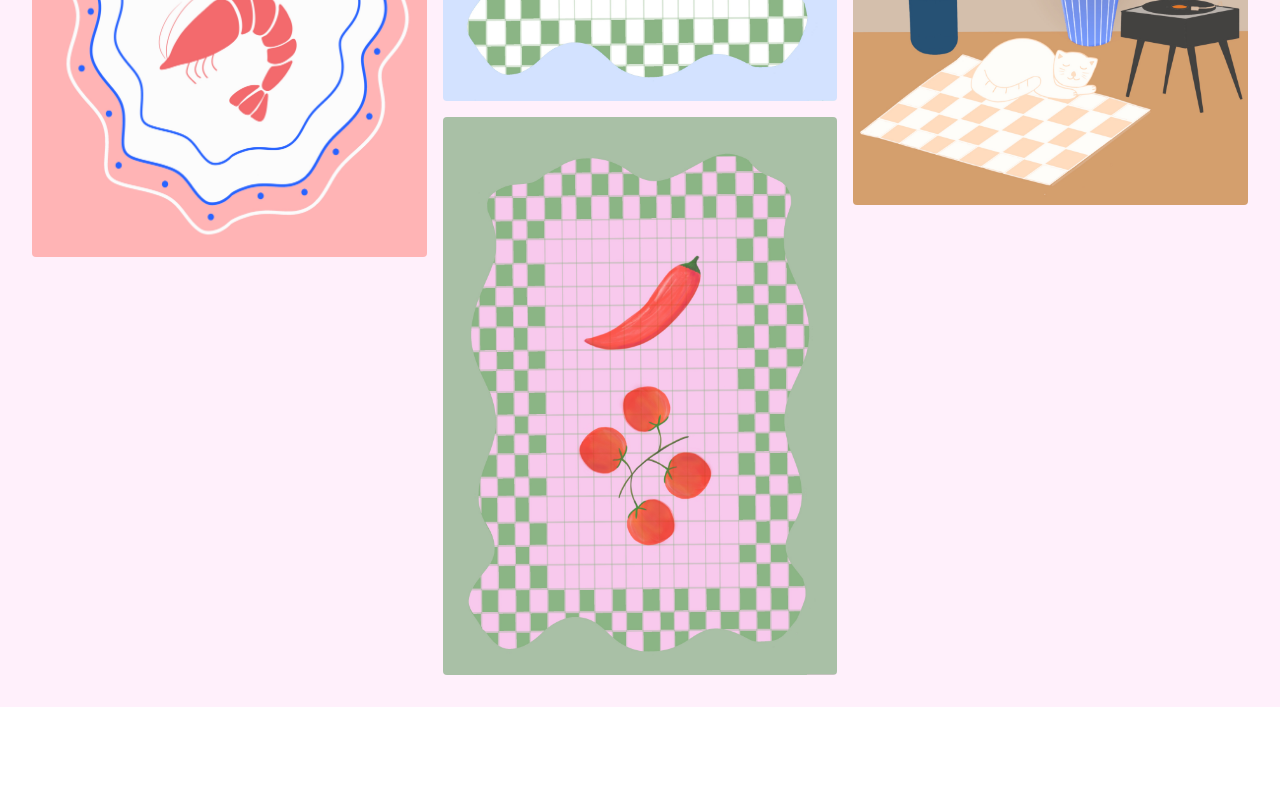
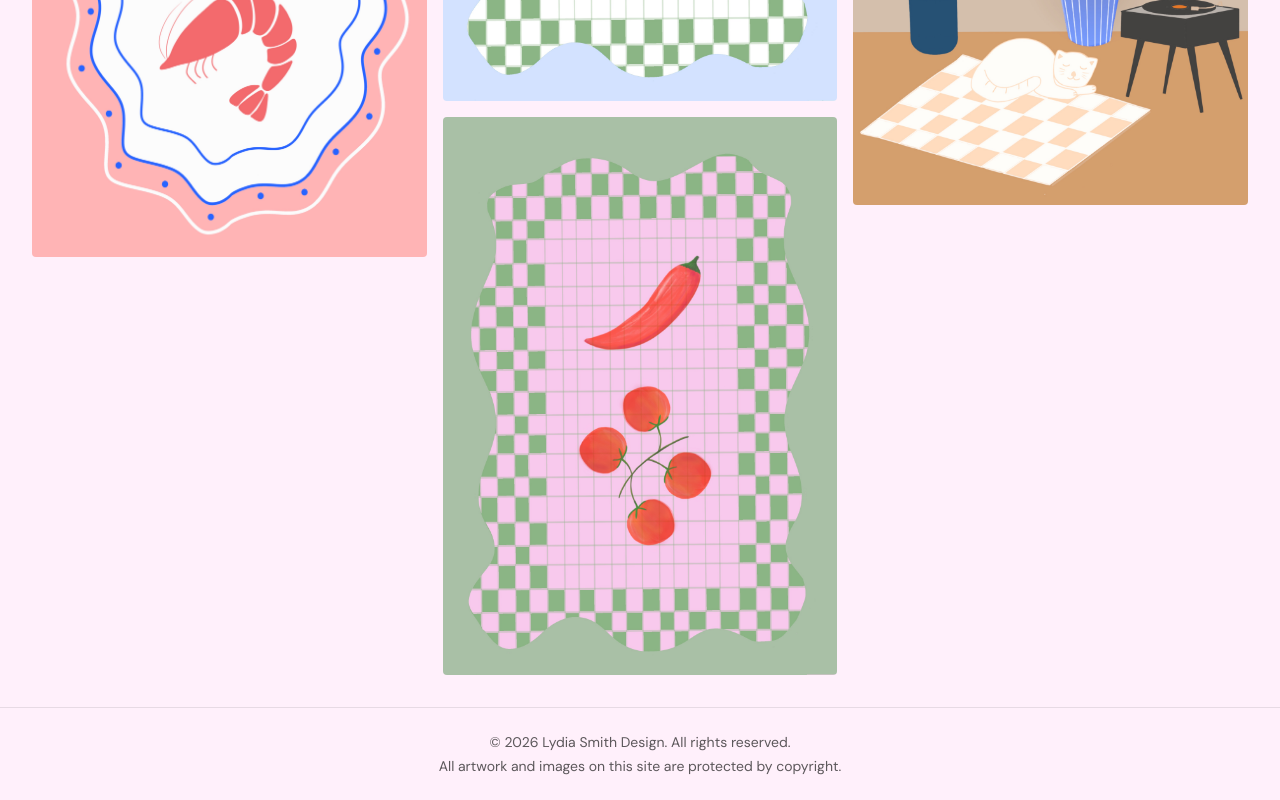
Before and after one commit to spencermayne/lydia-smith-design, a Next.js app: page / in a window 1280 px wide. Shown: the part 2002-2802 px from the top of the page. Before the commit the page ends 2709 px from the top, so only its background shows below. Built offline with nearby package versions, Linux system fonts and the light colour scheme.

Commit message:
feat: adding footer

```diff
--- /dev/null
+++ b/app/components/Footer.tsx
@@ -0,0 +1,12 @@
+export default function Footer() {
+  const year = new Date().getFullYear();
+
+  return (
+    <footer className="border-t border-foreground/10 py-6 text-center text-sm text-foreground/70">
+      <p>© {year} Lydia Smith Design. All rights reserved.</p>
+      <p className="mt-1">
+        All artwork and images on this site are protected by copyright.
+      </p>
+    </footer>
+  );
+}
--- a/app/page.tsx
+++ b/app/page.tsx
@@ -1,11 +1,13 @@
 import Header from "@/app/components/Header";
 import Gallery from "@/app/components/Gallery";
+import Footer from "@/app/components/Footer";
 
 export default function Home() {
   return (
     <main className="min-h-screen bg-background">
       <Header />
       <Gallery />
+      <Footer />
     </main>
   );
 }
```
